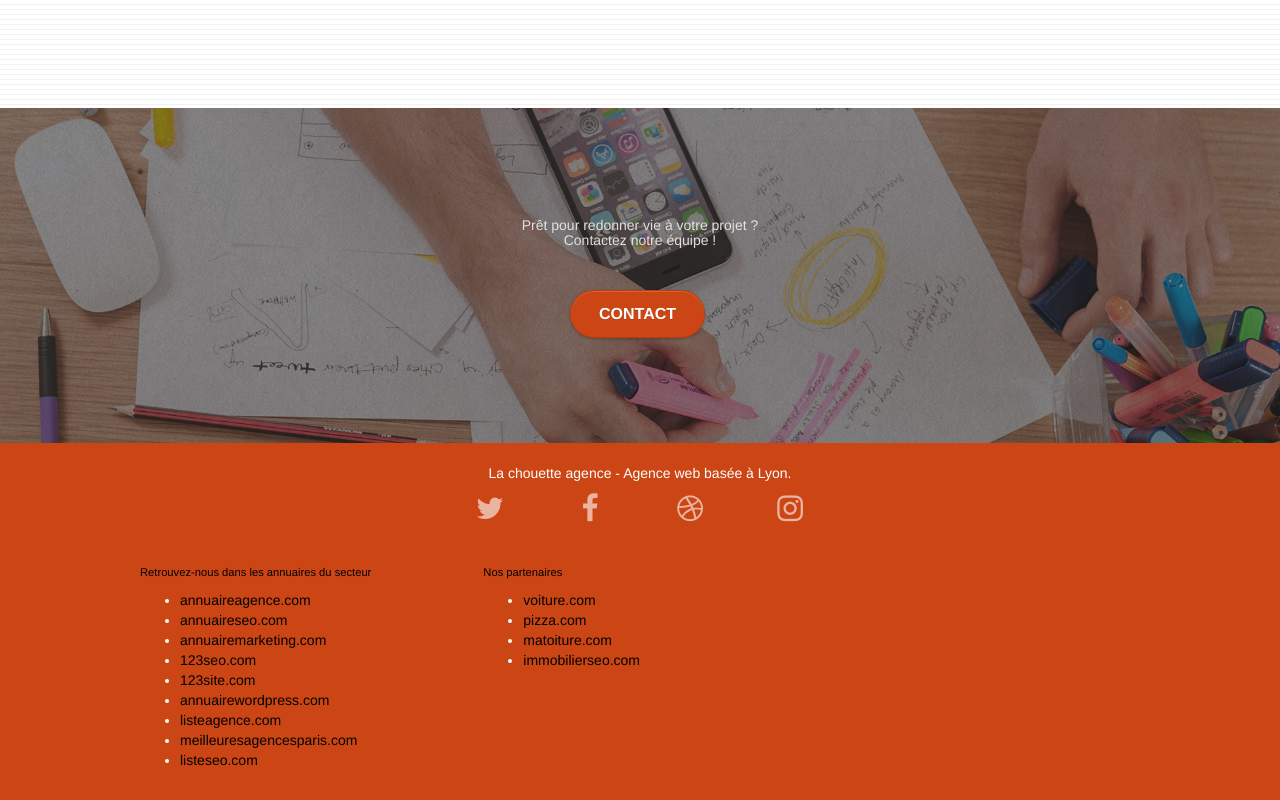
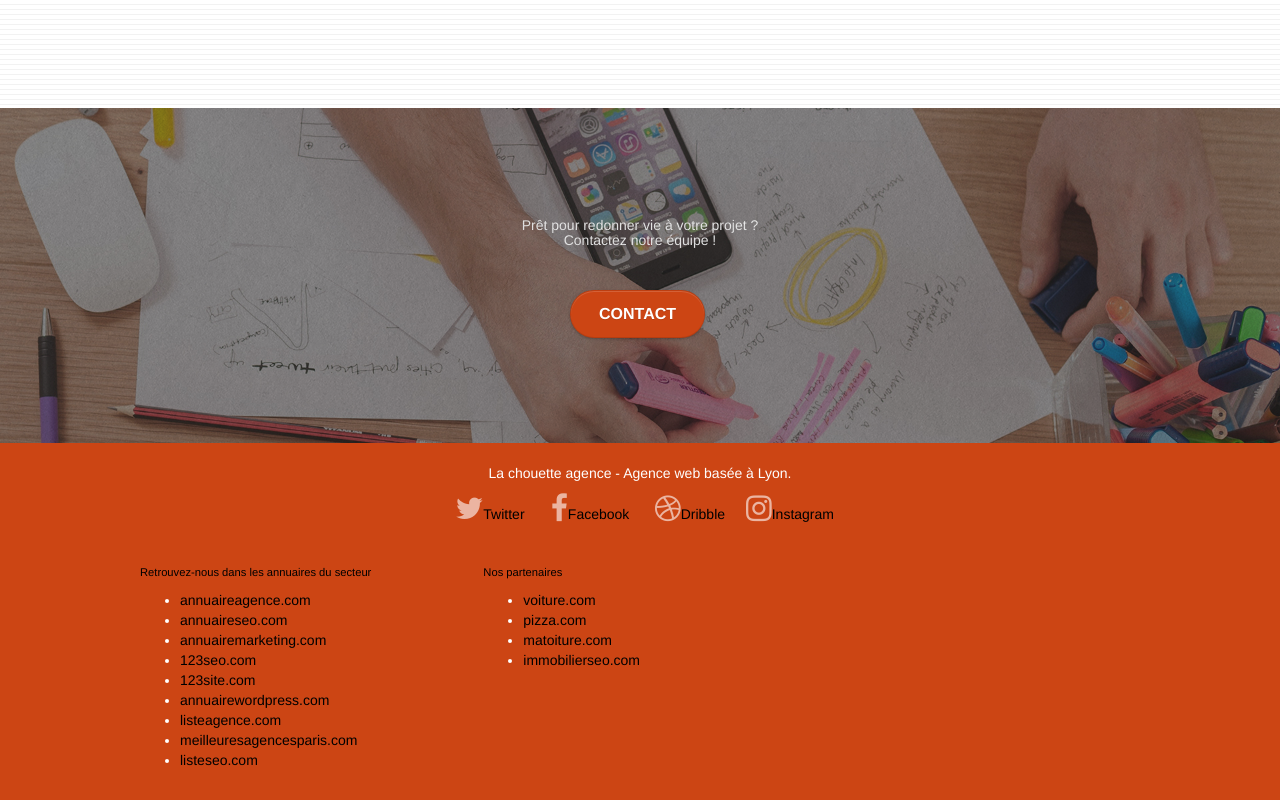
Before and after one commit to SarahDarmstadter/La-chouette-agence-Web-design-lyon, a plain HTML site: page index.html in a window 1280 px wide. Shown: the part 2791-3591 px from the top of the page. Drawn offline with Linux system fonts and the light colour scheme.

Commit message:
noms réseaux sociaux

```diff
--- a/index.html
+++ b/index.html
@@ -136,7 +136,7 @@
 					Nous souhaitons aider les entreprises de la région Lyonnaise à se développer et à connaître le succès. Nous travaillons pour aider les entreprises locales à attirer de nouveaux clients .<br>
 				</h3>
 				<p class="text-center white">
-					Nous aimons collaborer avec des entrepreneurs créatifs et des entreprises locales, qu’elles aient besoin de créer un site de A à Z ou de donner un coup de jeune à leur site. Que vous ayez besoin d’une identité visuelle complète ou d’une refonte de votre site, n’hésitez pas à nous contacter. Nous travaillerons ensemble pour créer des sites beaux et bien structurés, qui seront facilement trouvables sur les moteurs de recherche. <br><a class="ltc-white bold-link" aria-details="formulaire de contact" href="page2.html">Contactez notre équipe</a><br>
+					Nous aimons collaborer avec des entrepreneurs créatifs et des entreprises locales, qu’elles aient besoin de créer un site de A à Z ou de donner un coup de jeune à leur site. Que vous ayez besoin d’une identité visuelle complète ou d’une refonte de votre site, n’hésitez pas à nous contacter. Nous travaillerons ensemble pour créer des sites beaux et bien structurés, qui seront facilement trouvables sur les moteurs de recherche. <br><a class="ltc-white bold-link" aria-roledescription="formulaire de contact" href="page2.html">Contactez notre équipe</a><br>
 				</p>
 			</div>
 		</div>
@@ -222,23 +222,23 @@
 				<div class="row row-no-gutters social">
 					<div class="col-sm-3">
 						<div class="text-center">
-							<a class="social" href="#"><span class="fa fa-twitter icon-md" ></span></a>
+							<a class="social" href="#"><span class="fa fa-twitter icon-md" ></span>Twitter</a>
 						</div>
 					</div>
 					<div class="col-sm-3">
 						<div class="text-center">
-							<a class="social" href="#"><span class="fa fa-facebook icon-md"></span></a>
+							<a class="social" href="#"><span class="fa fa-facebook icon-md"></span>Facebook</a>
 						</div>
 
 					</div>
 					<div class="col-sm-3">
 						<div class="text-center">
-							<a class="social" href="#"><span class="fa fa-dribbble icon-md"></span></a>
+							<a class="social" href="#"><span class="fa fa-dribbble icon-md"></span>Dribble</a>
 						</div>
 					</div>
 					<div class="col-sm-3">
 						<div class="text-center">
-							<a class="social" href="#"><span class="fa fa-instagram icon-md"></span></a>
+							<a class="social" href="#"><span class="fa fa-instagram icon-md"></span>Instagram</a>
 						</div>
 					</div>
 					<div class="keywords" style="visibility: hidden;">Agence web à paris, stratégie web, web design, illustrations, design de site web, site web, web, internet, site internet, site</div>
```
